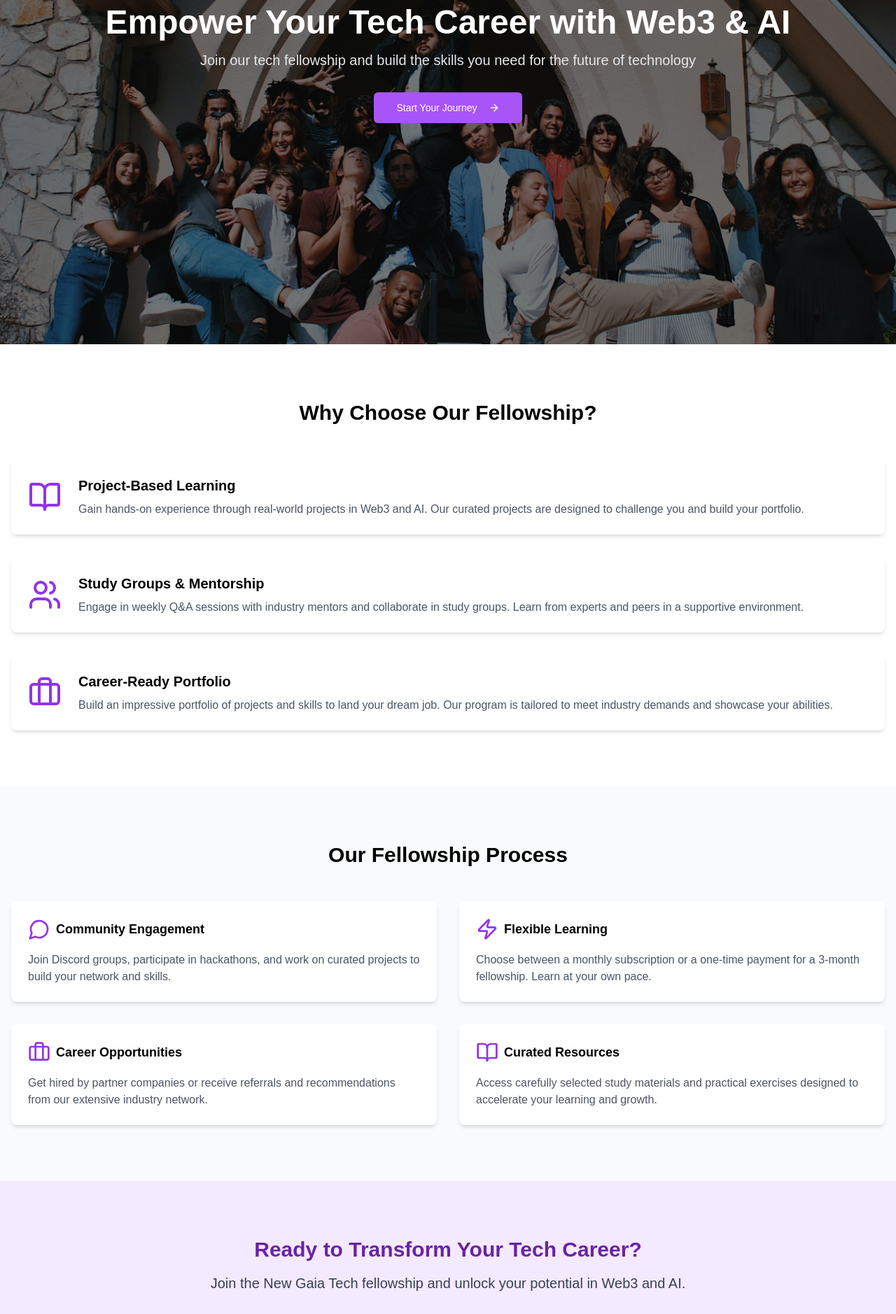
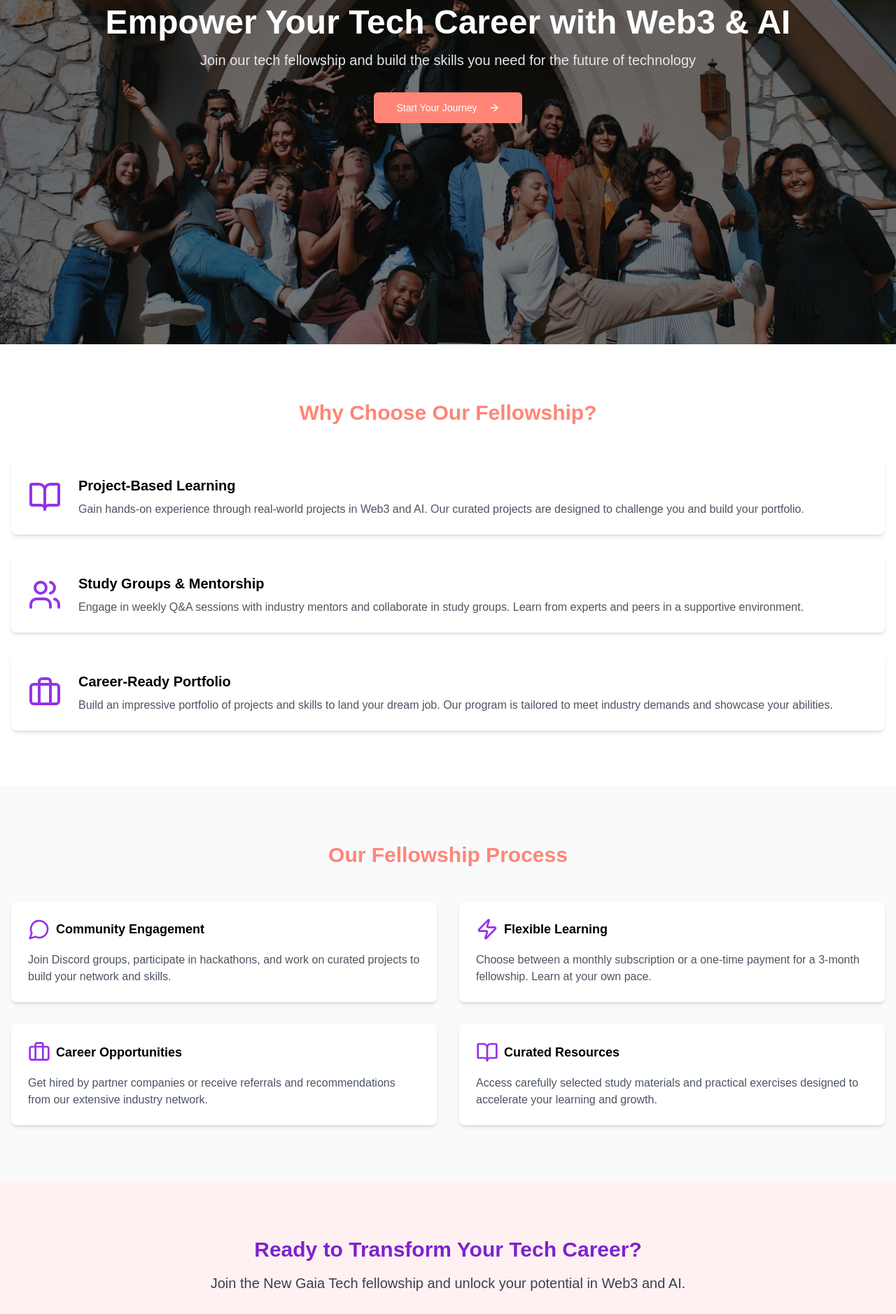
Before and after one commit to shalzz/newgaia, a Next.js app: page /fellowship in a window 1280 px wide. Shown: the part 400-2278 px from the top of the page at 70% size. Built offline with nearby package versions, Linux system fonts and the light colour scheme; a web font is replaced by a local one.

Commit message:
update the color scheme of fellowship page

```diff
--- a/app/fellowship/page.tsx
+++ b/app/fellowship/page.tsx
@@ -25,7 +25,7 @@ export default function FellowshipPage() {
           <p className="text-xl mb-8 text-gray-200">
             Join our tech fellowship and build the skills you need for the future of technology
           </p>
-          <Button size="lg" variant="secondary" className="bg-purple-500 text-white hover:bg-purple-600">
+          <Button size="lg" variant="secondary" className="bg-accent-coral text-white hover:bg-primary">
             Start Your Journey <ArrowRight className="ml-2" />
           </Button>
         </div>
@@ -34,7 +34,7 @@ export default function FellowshipPage() {
       {/* Features Section */}
       <section className="py-20">
         <div className="container mx-auto px-4">
-          <h3 className="text-3xl font-bold text-center mb-12">Why Choose Our Fellowship?</h3>
+          <h3 className="text-3xl text-accent-coral font-bold text-center mb-12">Why Choose Our Fellowship?</h3>
           <div className="space-y-8">
             <FeatureCard
               icon={<BookOpen className="w-12 h-12 text-purple-600" />}
@@ -58,7 +58,7 @@ export default function FellowshipPage() {
       {/* Process Section */}
       <section className="bg-gray-50 py-20">
         <div className="container mx-auto px-4">
-          <h3 className="text-3xl font-bold text-center mb-12">Our Fellowship Process</h3>
+          <h3 className="text-3xl text-accent-coral font-bold text-center mb-12">Our Fellowship Process</h3>
           <div className="grid grid-cols-1 md:grid-cols-2 gap-8">
             <ProcessCard
               icon={<MessageCircle className="w-8 h-8 text-purple-600" />}
@@ -94,13 +94,13 @@ export default function FellowshipPage() {
           quality={100}
         />
         */}
-        <div className="absolute inset-0 bg-purple-100 bg-opacity-90"></div>
+        <div className="absolute inset-0 bg-section-pink bg-opacity-90"></div>
         <div className="container mx-auto px-4 text-center relative z-10">
-          <h3 className="text-3xl font-bold mb-4 text-purple-800">Ready to Transform Your Tech Career?</h3>
+          <h3 className="text-3xl font-bold mb-4 text-purple-700">Ready to Transform Your Tech Career?</h3>
           <p className="text-xl mb-8 text-gray-700">
             Join the New Gaia Tech fellowship and unlock your potential in Web3 and AI.
           </p>
-          <Button size="lg" variant="outline" className="border-purple-600 text-purple-600 hover:bg-purple-100">
+          <Button size="lg" variant="outline" className="border-purple-600 text-purple-600 text-xl font-bold hover:bg-purple-100">
             Apply for the Fellowship <Award className="ml-2" />
           </Button>
         </div>
```
